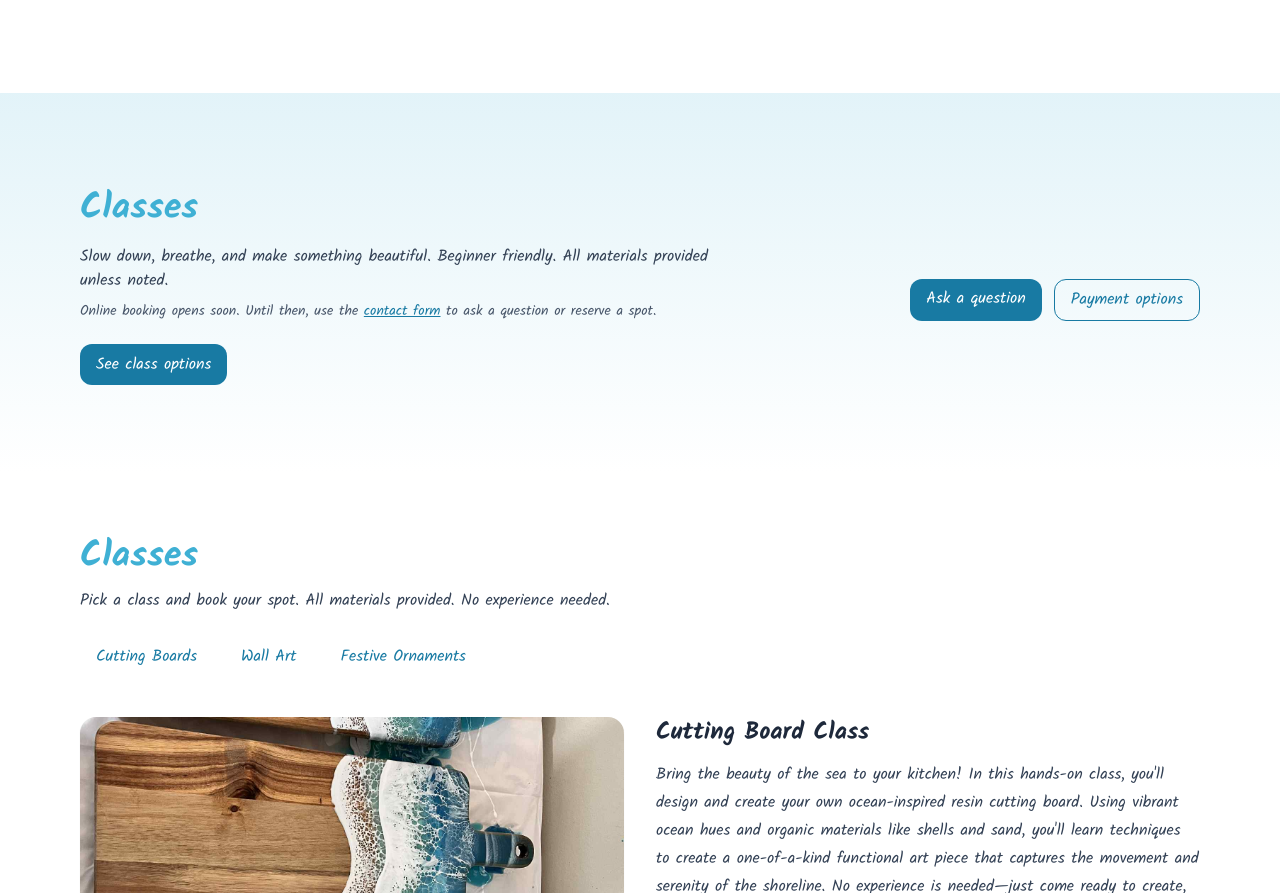
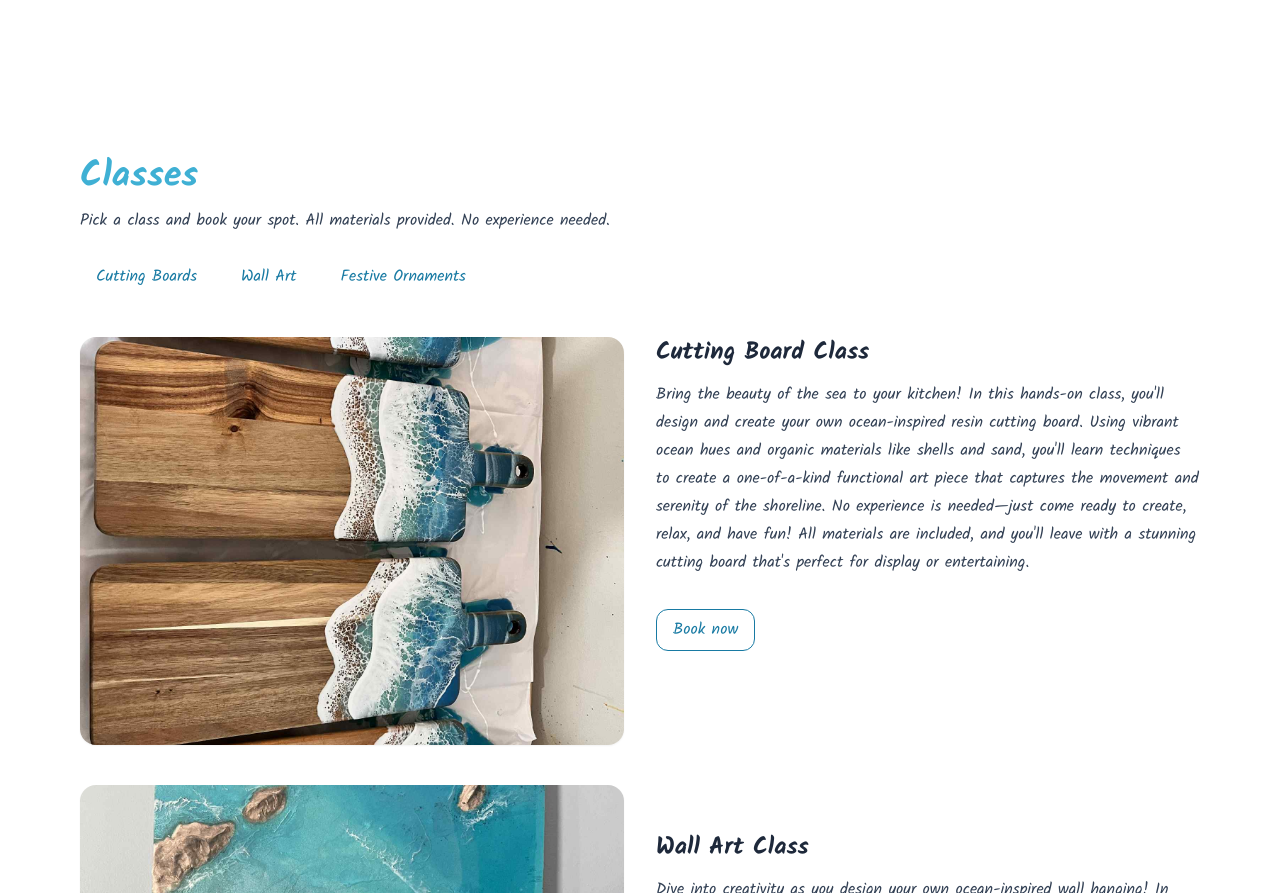
Before and after one commit to Crispyrice78/soulandsaltstudio, a plain HTML site: page index.html in a window 1280 px wide. Shown: the part 1428-2321 px from the top of the page. Drawn offline with nearby package versions, Linux system fonts and the light colour scheme; a script that the page names is missing.

Commit message:
Update index.html

```diff
--- a/index.html
+++ b/index.html
@@ -158,32 +158,7 @@ h1, h2, h3, h4, h5, h6, .logo-text {
 
 
   <!-- Classes -->
-  <section id="classes" class="py-16 md:py-24 section-soft">
-    <div class="max-w-6xl mx-auto px-4">
-      <div class="md:flex items-end justify-between gap-8">
-        <div>
-          <h2 class="text-3xl md:text-4xl font-semibold" style="color:var(--aqua)">Classes</h2>
-          <p class="mt-4 max-w-2xl text-slate-700">Slow down, breathe, and make something beautiful. Beginner friendly. All materials provided unless noted.</p>
-	  <p class="mt-2 text-sm text-slate-600">
-          Online booking opens soon. Until then, use the
-  	  <a href="#contact" class="underline link-accent">contact form</a>
-          to ask a question or reserve a spot.
-</p>
 
-        </div>
-        <div class="mt-6 md:mt-0 flex gap-3">
-          <a class="px-4 py-2 rounded-xl btn-primary" href="#contact">Ask a question</a>
-	  <a class="px-4 py-2 rounded-xl border btn-outline" href="#payments">Payment options</a>
-        </div>
-      </div>
-
-      <!-- Booking embed placeholder -->
-      <div class="mt-8">
-  <a class="px-4 py-2 rounded-xl btn-primary" href="#class-types">See class options</a>
-</div>
-
-    </div>
-  </section>
 <!-- Types of Classes Offered -->
 <!-- Class details with booking buttons -->
 <section id="class-types" class="py-16 bg-white">
```
